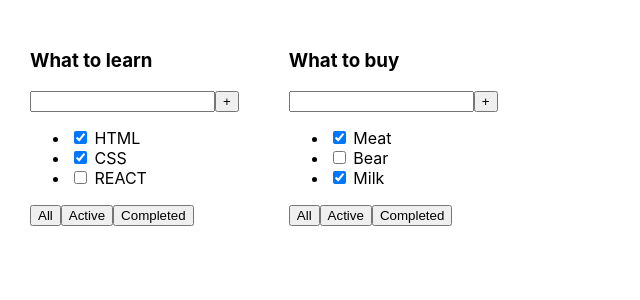
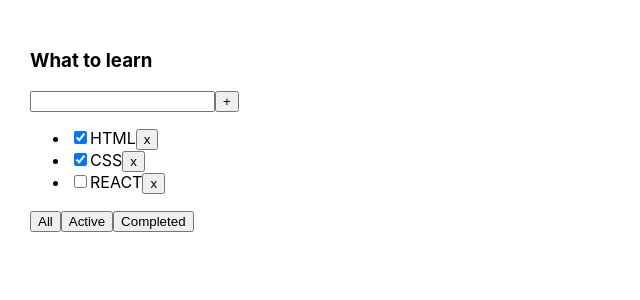
Before and after one commit to Pavelnagai/todolist, a React (Create React App) app: page / in a window 1280 px wide. Shown: the top 300 px of the page, without its empty margins (0-640 px from the left). Built offline with nearby package versions, Linux system fonts and the light colour scheme.

Commit message:
map_filter_useState

```diff
--- a/src/App.tsx
+++ b/src/App.tsx
@@ -1,4 +1,4 @@
-import React from 'react';
+import React, {useState} from 'react';
 import './App.css';
 import TodoList from "./ToDoList";
 
@@ -8,25 +8,45 @@
     isDone: boolean
 
 }
+export type FilterValuesType = "all" | "active" | "complited"
+
 function App() {
     //BLL:
-    const todoListTitle_1: string = "What to learn"
-    const todoListTitle_2: string = "What to buy"
-    const tasks_1: Array<TaskType> = [
+    const todoListTitle: string = "What to learn"
+    const [tasks, setTasks] = useState<Array<TaskType>>([
         {id: 1, title: "HTML", isDone: true},
         {id: 2, title: "CSS", isDone: true},
-        {id: 3, title: "REACT", isDone: false}
-    ]
-    const tasks_2: Array<TaskType> = [
-        {id: 1, title: "Meat", isDone: true},
-        {id: 2, title: "Bear", isDone: false},
-        {id: 3, title: "Milk", isDone: true}
-    ]
+        {id: 3, title: "REACT", isDone: false},
+    ])
+    // const tasks = result[0]
+    // const setTasks = result[1]
+    const [filter, setFilter] = useState<FilterValuesType>("all")
+    const removeTask = (tasksID: number) => {
+        setTasks(tasks.filter(task => task.id !== tasksID))
+        console.log(tasks)
+    }
+    const changeFilter = (filter: FilterValuesType) => {
+        setFilter(filter)
+    }
+
+    let tasksForRender = tasks
+    if (filter === "active") {
+        tasksForRender = tasks.filter(t => t.isDone === false)
+    }
+    if (filter === "complited") {
+        tasksForRender = tasks.filter(t => t.isDone === true)
+    }
+
+
     //UL:
     return (
         <div className="App">
-           <TodoList title={todoListTitle_1} tasks={tasks_1}/>
-           <TodoList title={todoListTitle_2} tasks={tasks_2}/>
+            <TodoList
+                title={todoListTitle}
+                tasks={tasksForRender}
+                removeTask={removeTask}
+                changeFilter={changeFilter}
+            />
 
         </div>
     );
--- a/src/ToDoList.tsx
+++ b/src/ToDoList.tsx
@@ -1,12 +1,23 @@
 import React from 'react';
-import {TaskType} from "./App";
+import {FilterValuesType, TaskType} from "./App";
 
 type PropsType = {
     title: string
     tasks: Array<TaskType>
+    removeTask: (taskID: number) => void
+    changeFilter: (filter: FilterValuesType) => void
 }
 
 const TodoList = (props: PropsType) => {
+    const tasksJSX = props.tasks.map(task => {
+        return (
+            <li key={task.id}>
+                <input type="checkbox" checked={task.isDone}/>
+                <span>{task.title}</span>
+                <button onClick={() => props.removeTask(task.id)}>x</button>
+            </li>
+        )
+    })
     return (
         <div>
             <h3>{props.title}</h3>
@@ -15,14 +26,12 @@
                 <button>+</button>
             </div>
             <ul>
-                <li><input type="checkbox" checked={props.tasks[0].isDone}/> <span>{props.tasks[0].title}</span></li>
-                <li><input type="checkbox" checked={props.tasks[1].isDone}/> <span>{props.tasks[1].title}</span></li>
-                <li><input type="checkbox" checked={props.tasks[2].isDone}/> <span>{props.tasks[2].title}</span></li>
+                {tasksJSX}
             </ul>
             <div>
-                <button>All</button>
-                <button>Active</button>
-                <button>Completed</button>
+                <button onClick={()=>props.changeFilter("all")}>All</button>
+                <button onClick={()=>props.changeFilter("active")}>Active</button>
+                <button onClick={()=>props.changeFilter("complited")}>Completed</button>
             </div>
         </div>
     )
```
